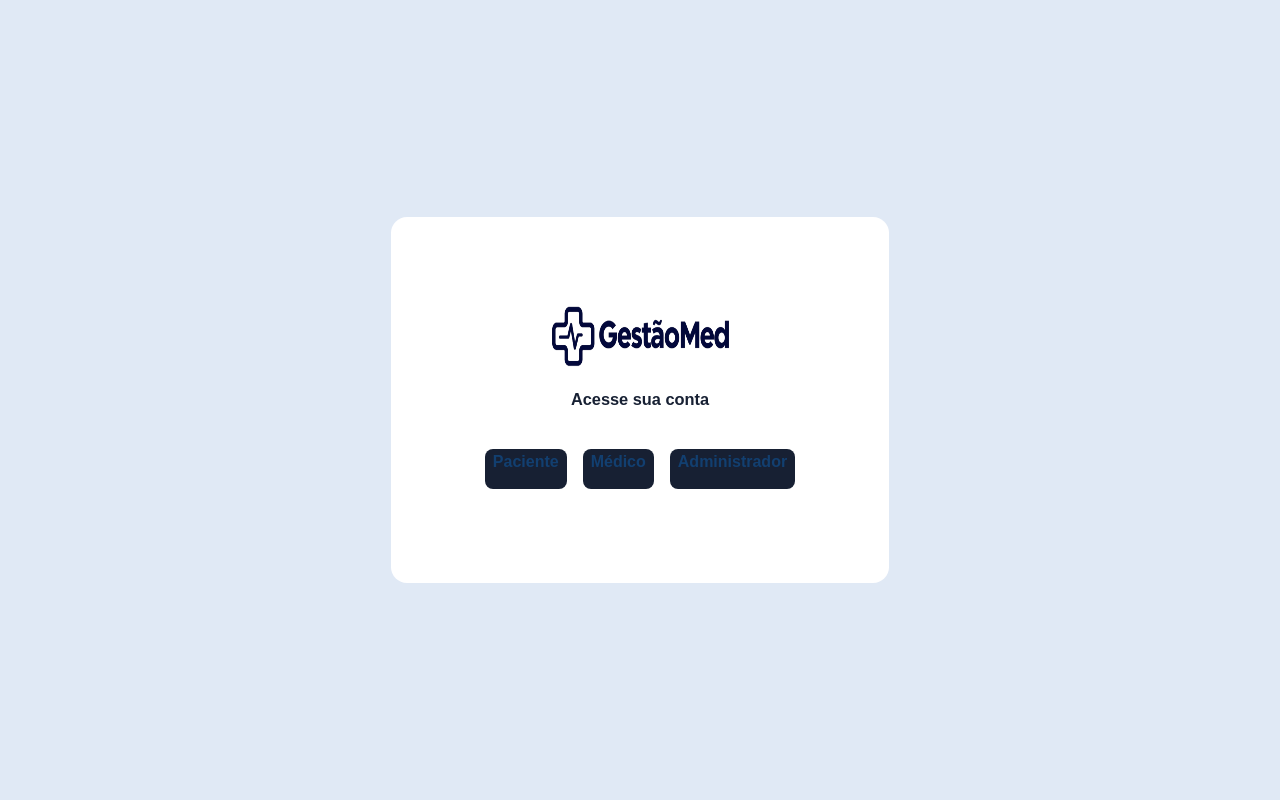
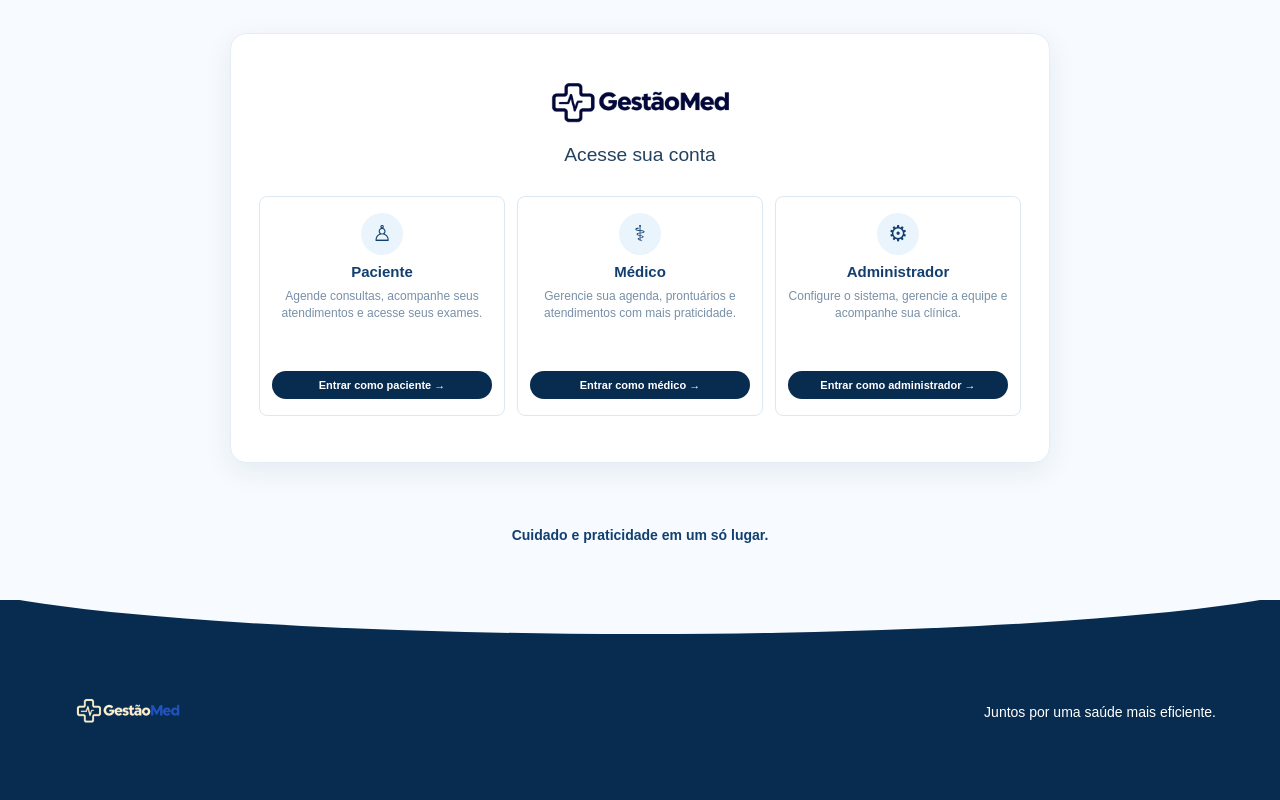
Before and after one commit to eniserica/Projeto-Eng.Software-GestaoMed, a Flask app: page /login in a window 1280 px wide; the page is wider, and only the part inside the window is pictured. Run offline with Flask 3, Linux system fonts and the light colour scheme; some web fonts are replaced.

Commit message:
style: melhora telas de acesso e cadastro

```diff
--- a/static/style.css
+++ b/static/style.css
@@ -238,7 +238,9 @@ footer {
 
 .logo-acessar img{
     width: 200px;
-    height: 100px;
+    height: auto;
+    max-width: 100%;
+    object-fit: contain;
 }
 
 .paciente-container{
@@ -562,3 +564,182 @@ body.pagina-inicial {
 .pagina-inicial .hero {
   padding: 48px 8% 60px;
 }
+
+.body-acessar {
+  min-height: 100vh;
+  height: auto;
+  background: #f7fbff;
+  flex-direction: column;
+  align-items: stretch;
+  justify-content: space-between;
+  padding: 0;
+}
+
+.main-acessar {
+  flex-direction: column;
+  width: 100%;
+  display: flex;
+  justify-content: center;
+  flex: 1;
+  align-items: center;
+  padding: 24px;
+}
+
+.acessar-container {
+  width: min(100%, 460px);
+  padding: 36px 28px;
+  border: 1px solid #e4edf5;
+  box-shadow: 0 8px 28px rgba(8, 43, 80, 0.08);
+}
+
+.acessar-container.selecao-perfil {
+  width: min(100%, 820px);
+}
+
+.acessar-container h3 {
+  margin: 0 0 12px;
+  color: #24415f;
+  font-size: 1.2rem;
+  font-weight: 400;
+  text-align: center;
+}
+
+.logo-acessar {
+  display: flex;
+  justify-content: center;
+  margin-bottom: 8px;
+}
+
+.usuarios-container {
+  display: grid;
+  grid-template-columns: repeat(3, minmax(0, 1fr));
+  gap: 12px;
+  width: 100%;
+  margin: 18px 0 10px;
+}
+
+.usuario-card {
+  min-width: 0;
+  min-height: 220px;
+  margin: 0;
+  padding: 16px 12px;
+  display: flex;
+  flex-direction: column;
+  justify-content: flex-start;
+  align-items: center;
+  gap: 8px;
+  border: 1px solid #dce8f2;
+  border-radius: 8px;
+  background: #fff;
+  color: #123f70;
+  text-align: center;
+  text-decoration: none;
+}
+
+.usuario-card h2 {
+  margin: 0;
+  font-size: 15px;
+}
+
+.usuario-icone {
+  width: 42px;
+  height: 42px;
+  display: grid;
+  place-items: center;
+  border-radius: 50%;
+  background: #eaf4fc;
+  color: #123f70;
+  font-size: 22px;
+}
+
+.usuario-descricao {
+  margin: 0;
+  color: #7890a8;
+  font-size: 12px;
+  line-height: 1.4;
+}
+
+.usuario-cta {
+  width: 100%;
+  margin-top: auto;
+  padding: 8px 6px;
+  border-radius: 20px;
+  background: #082b50;
+  color: #fff;
+  font-size: 11px;
+  font-weight: bold;
+}
+
+.usuario-card:hover {
+  transform: translateY(-2px);
+  border-color: #123f70;
+  background: #fff;
+  color: #123f70;
+  box-shadow: 0 5px 14px rgba(8, 43, 80, 0.12);
+}
+
+.usuario-card:focus-visible {
+  outline: 3px solid #79b8ed;
+  outline-offset: 2px;
+}
+
+@media (max-width: 520px) {
+  .usuarios-container {
+    grid-template-columns: 1fr;
+  }
+}
+
+.rodape-acesso {
+  position: relative;
+  isolation: isolate;
+  width: 100%;
+  min-height: 200px;
+  padding: 44px 5% 20px;
+  display: flex;
+  align-items: center;
+  justify-content: space-between;
+  gap: 16px;
+  background: #082b50;
+  color: #fff;
+}
+
+.rodape-acesso::before {
+  content: "";
+  position: absolute;
+  z-index: 0;
+  top: -34px;
+  left: -6%;
+  width: 112%;
+  height: 68px;
+  background: #f7fbff;
+  border-radius: 0 0 50% 50% / 0 0 100% 100%;
+  pointer-events: none;
+}
+
+.rodape-acesso img,
+.rodape-acesso span {
+  position: relative;
+  z-index: 1;
+}
+
+.rodape-acesso img {
+  width: auto;
+  height: 64px;
+  object-fit: contain;
+}
+
+.mensagem-acesso {
+  margin: 64px 0 24px;
+  color: #123f70;
+  font-size: 14px;
+  font-weight: 600;
+  text-align: center;
+}
+
+.acessar-container .btn-entrar + p {
+  margin-top: 24px;
+}
+
+.voltar-login {
+    margin-top: 24px;
+}
--- a/templates/acessar.html
+++ b/templates/acessar.html
@@ -8,7 +8,7 @@
 </head>
 <body class = "body-acessar">
     <main class = "main-acessar">
-        <div class = "acessar-container">
+        <div class = "acessar-container {% if not tipo %}selecao-perfil{% endif %}">
             <div class = "logo-acessar">
                 <img src="{{ url_for('imagens', filename='logo-fundoBranco.png') }}" alt="Logo do sistema">
             </div>
@@ -17,13 +17,30 @@
 
             <div class = "usuarios-container">
                 <a class = "usuario-card" href="{{url_for('login', tipo='paciente')}}">
+                    <span class="usuario-icone" aria-hidden="true">♙</span>
                     <h2>Paciente</h2>
+                    <p class="usuario-descricao">
+                        Agende consultas, acompanhe seus atendimentos e acesse seus exames.
+                    </p>
+                    <span class="usuario-cta"> Entrar como paciente →</span>
                 </a>
+
                 <a class = "usuario-card" href="{{url_for('login', tipo='medico')}}">
+                    <span class="usuario-icone" aria-hidden="true">⚕</span>
                     <h2>Médico</h2>
+                    <p class="usuario-descricao">
+                        Gerencie sua agenda, prontuários e atendimentos com mais praticidade.
+                    </p>
+                    <span class="usuario-cta"> Entrar como médico →</span>
                 </a>
+
                 <a class = "usuario-card" href="{{url_for('login', tipo='administrador')}}">
+                    <span class="usuario-icone" aria-hidden="true">⚙</span>
                     <h2>Administrador</h2>
+                    <p class="usuario-descricao">
+                        Configure o sistema, gerencie a equipe e acompanhe sua clínica.
+                    </p>
+                    <span class="usuario-cta"> Entrar como administrador →</span>
                 </a>
             </div>
 
@@ -40,7 +57,14 @@
                 <p>Não possui uma conta? <a href = "{{ url_for('cadastro', tipo=tipo) }}">Cadastre-se</a></p>
 
                 {% endif %}
+
         </div>
+
+        <p class="mensagem-acesso">Cuidado e praticidade em um só lugar.</p>
     </main>
+    <footer class="rodape-acesso">
+        <img src="{{ url_for('imagens', filename='logo-fundoAzul.png') }}" alt="GestãoMed">
+        <span>Juntos por uma saúde mais eficiente.</span>
+    </footer>
 </body>
 </html>
--- a/templates/cadastro.html
+++ b/templates/cadastro.html
@@ -29,10 +29,14 @@
 
 
 
-              <p><a href="{{ url_for('login', tipo=tipo) }}">Voltar para o login</a></p>
+            <p class="voltar-login"><a href="{{ url_for('login', tipo=tipo) }}">Voltar para o login</a></p>
 
         </div>
     </main>
+    <footer class="rodape-acesso">
+        <img src="{{ url_for('imagens', filename='logo-fundoAzul.png') }}" alt="GestãoMed">
+        <span>Juntos por uma saúde mais eficiente.</span>
+    </footer>
 </body>
 
 
```
